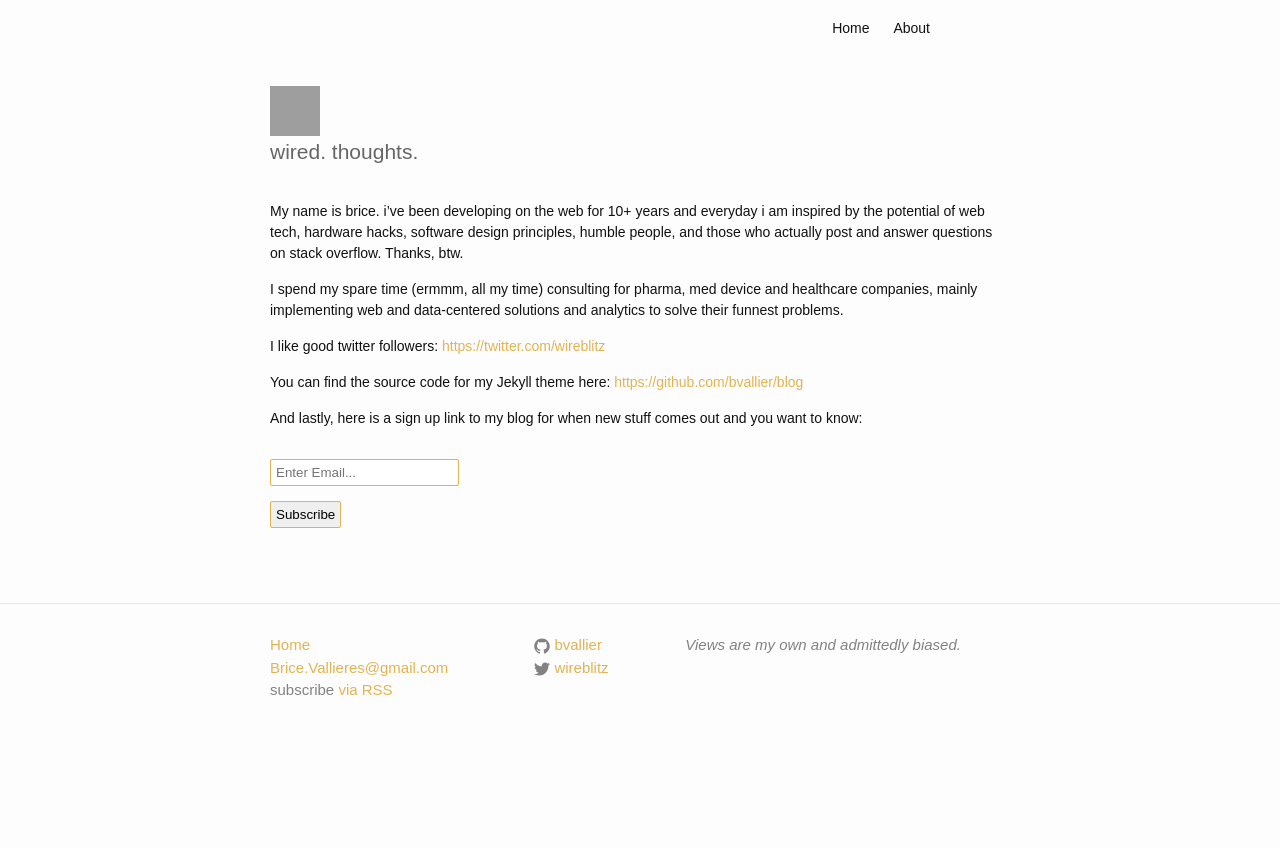
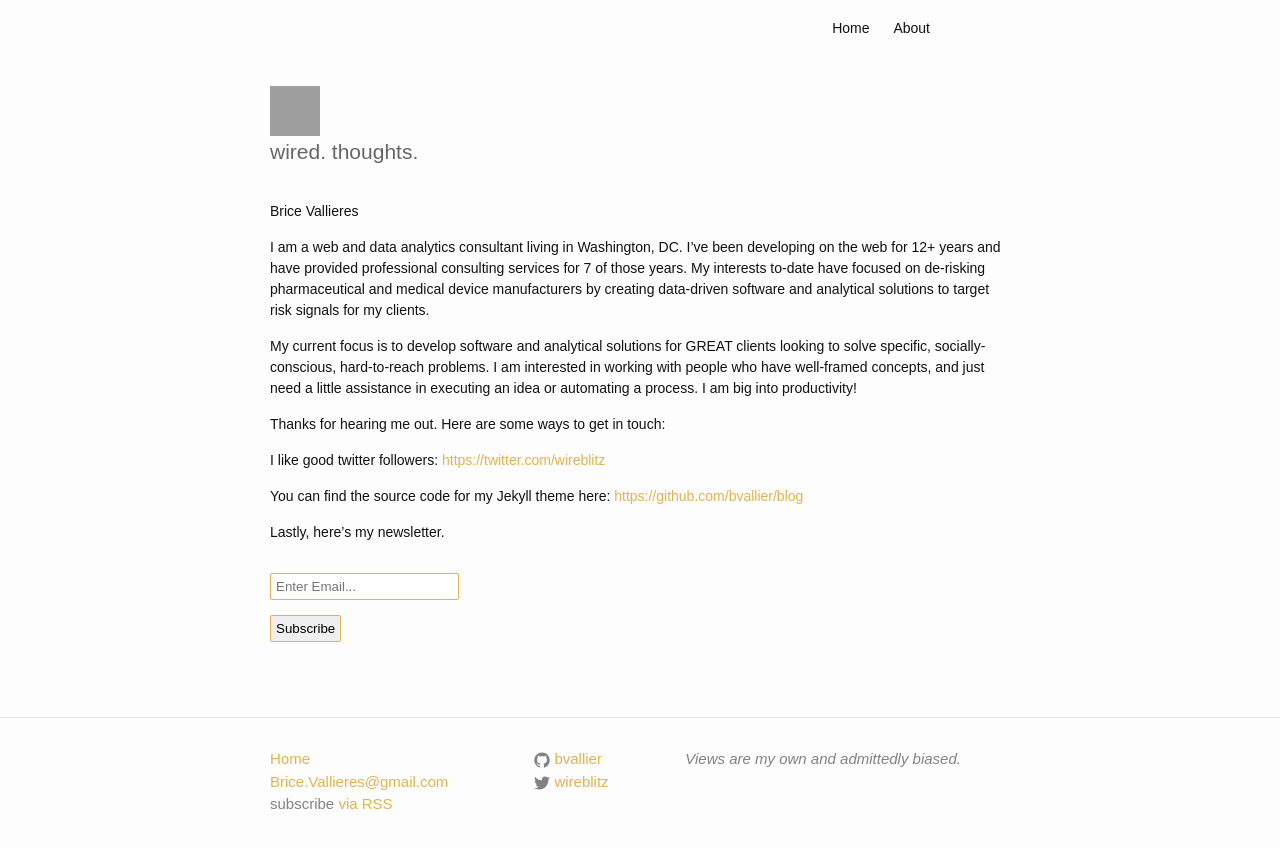
Before and after one commit to bvallier/blog, a Jekyll site: the page built from about.md, in a window 1280 px wide. Shown: the top 848 px of the page. Built offline with Jekyll 4.4.1, drawn with Linux system fonts in a browser that asks for light colours; nearby versions of some CDN libraries; grey boxes are pictures that could not be loaded.

Commit message:
updated about page

```diff
--- a/about.md
+++ b/about.md
@@ -4,17 +4,18 @@ title: About
 permalink: /about.html
 ---
 
-My name is brice. i've been developing on the web for 10+ years and everyday i am inspired by the potential of web tech,
-hardware hacks, software design principles, humble people, and those who actually post and answer questions on stack overflow.
-Thanks, btw.
+Brice Vallieres
 
-I spend my spare time (ermmm, all my time) consulting for pharma, med device and healthcare companies, mainly implementing web
-and data-centered solutions and analytics to solve their funnest problems.
+I am a web and data analytics consultant living in Washington, DC. I've been developing on the web for 12+ years and have provided professional consulting services for 7 of those years. My interests to-date have focused on de-risking pharmaceutical and medical device manufacturers by creating data-driven software and analytical solutions to target risk signals for my clients.
+
+My current focus is to develop software and analytical solutions for GREAT clients looking to solve specific, socially-conscious, hard-to-reach problems. I am interested in working with people who have well-framed concepts, and just need a little assistance in executing an idea or automating a process. I am big into productivity!
+
+Thanks for hearing me out. Here are some ways to get in touch:
 
 I like good twitter followers: [https://twitter.com/wireblitz](https://twitter.com/wireblitz)
 
 You can find the source code for my Jekyll theme here: [https://github.com/bvallier/blog](https://github.com/bvallier/blog)
 
-And lastly, here is a sign up link to my blog for when new stuff comes out and you want to know:
+Lastly, here's my newsletter.
 
 {% include mailchimp.html %}
```
Also changed, not shown: 1 other file.
